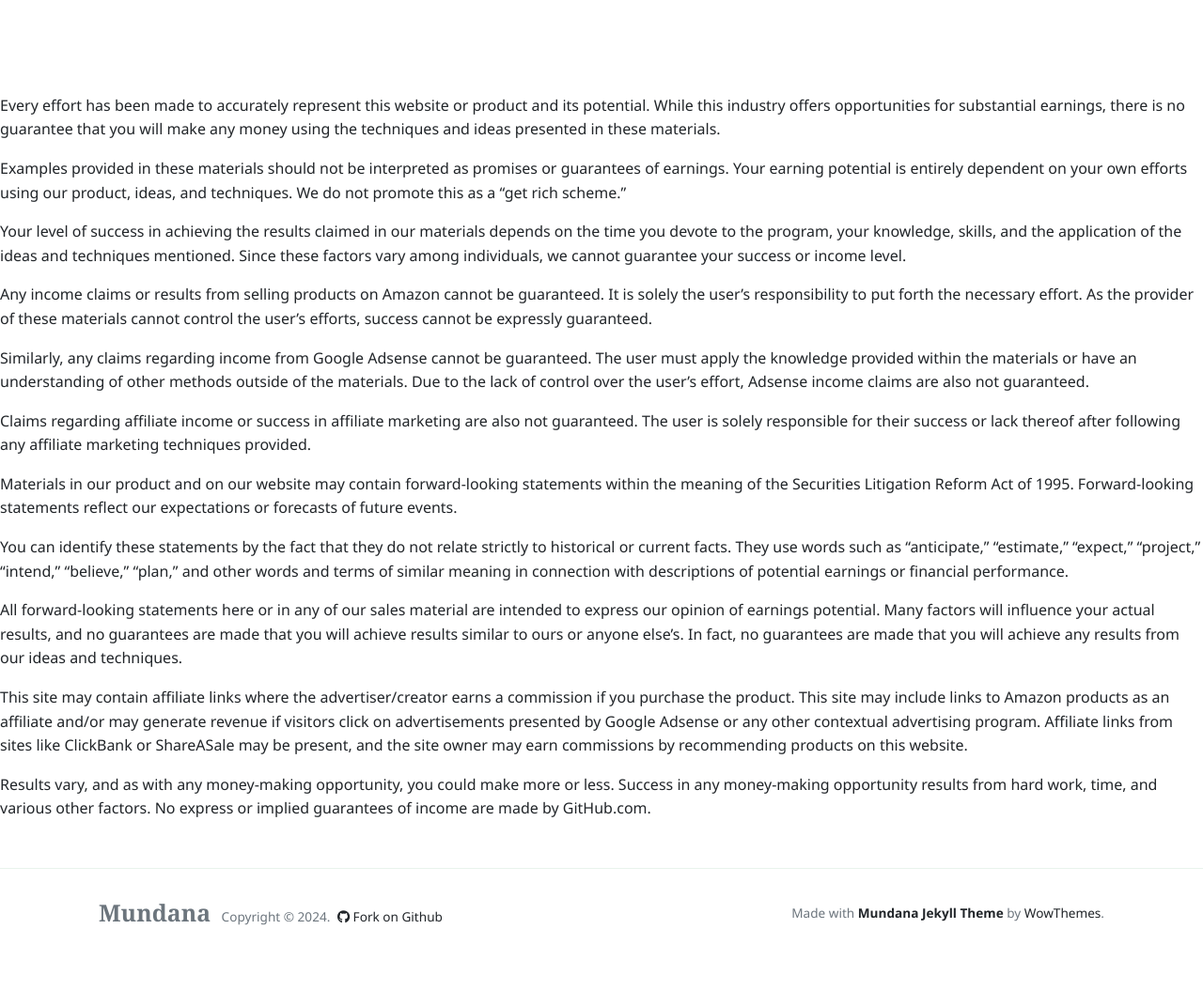
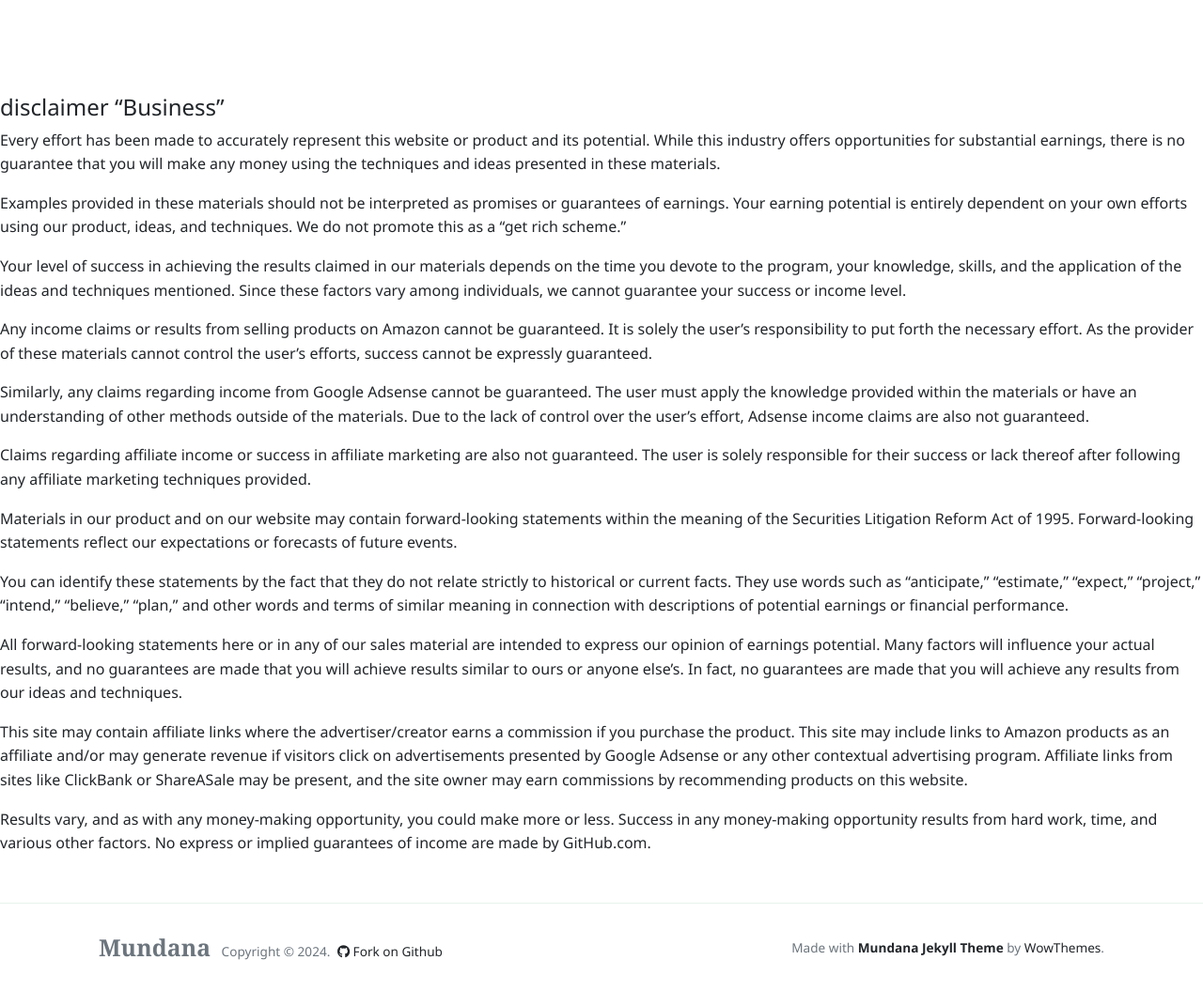
Before and after one commit to ikheinaaa/tess, a Jekyll site: the page built from _pages/disclaimer.md, in a window 1280 px wide and 1055 px high. Shown: the whole window at 94% size. Built offline with Jekyll 4.4.1, drawn with Linux system fonts in a browser that asks for light colours; nearby versions of some CDN libraries.

Commit message:
Update disclaimer.md

```diff
--- a/_pages/disclaimer.md
+++ b/_pages/disclaimer.md
@@ -4,7 +4,7 @@ layout: default
 permalink: "/disclaimer.html"
 ---
 
-
+#### disclaimer "{{site.name}}"
 Every effort has been made to accurately represent this website or product and its potential. While this industry offers opportunities for substantial earnings, there is no guarantee that you will make any money using the techniques and ideas presented in these materials.
 
 Examples provided in these materials should not be interpreted as promises or guarantees of earnings. Your earning potential is entirely dependent on your own efforts using our product, ideas, and techniques. We do not promote this as a “get rich scheme.”
```
